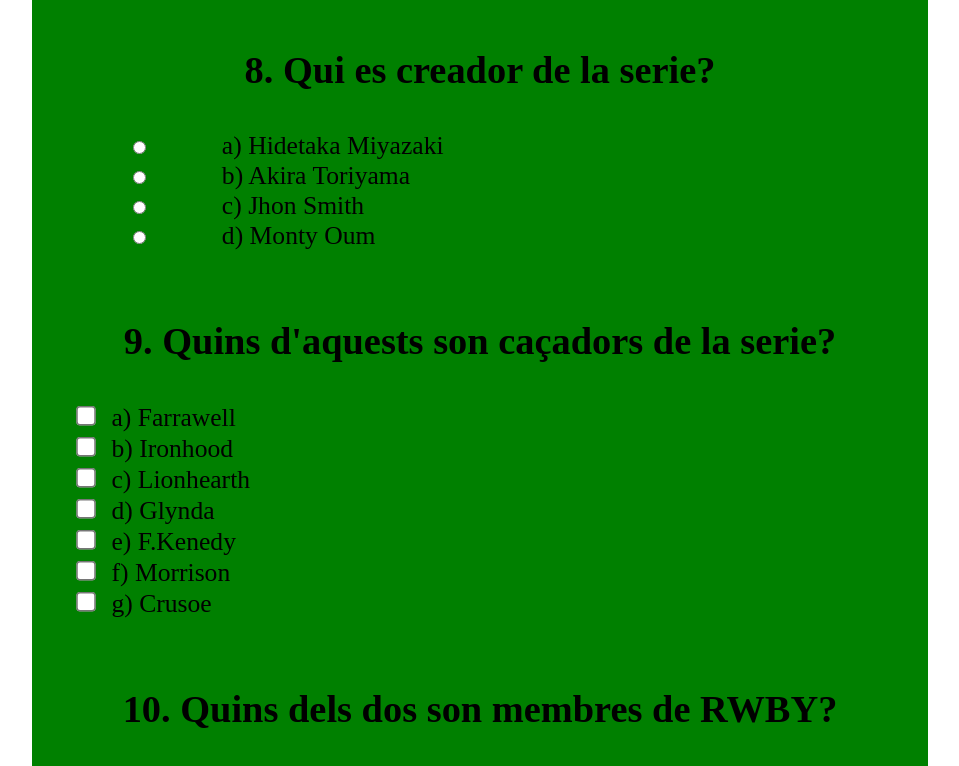
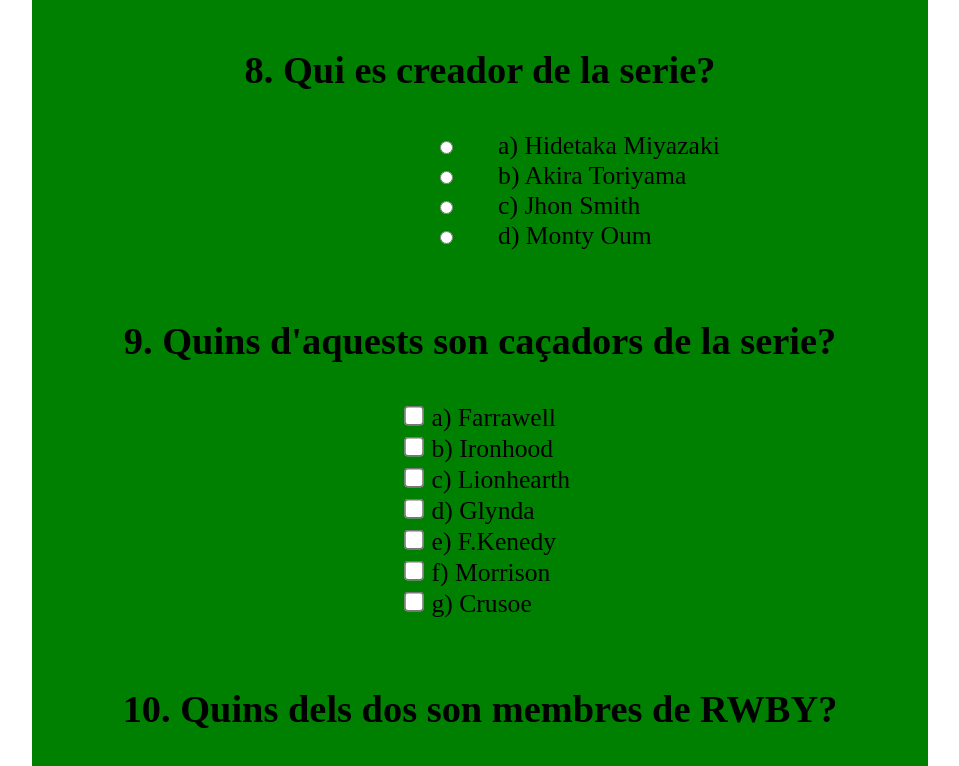
Before and after one commit to FrancescComas/ExamenRwby, a plain HTML site: page index.html in a window 1280 px wide. Shown: the part 1600-2366 px from the top of the page, without its empty margins (160-1119 px from the left). Drawn offline with Linux system fonts and the light colour scheme.

Commit message:
Update d.css

```diff
--- a/css/d.css
+++ b/css/d.css
@@ -10,5 +10,5 @@
 input[type="radio"] {
   margin-right: 0;
 }
-.radioDiv {text-align: left;}
-.checkboxDiv {text-align: left;}
+.radioDiv {text-align: left;padding-left:40%}
+.checkboxDiv {text-align: left;padding-left:40%}
```
